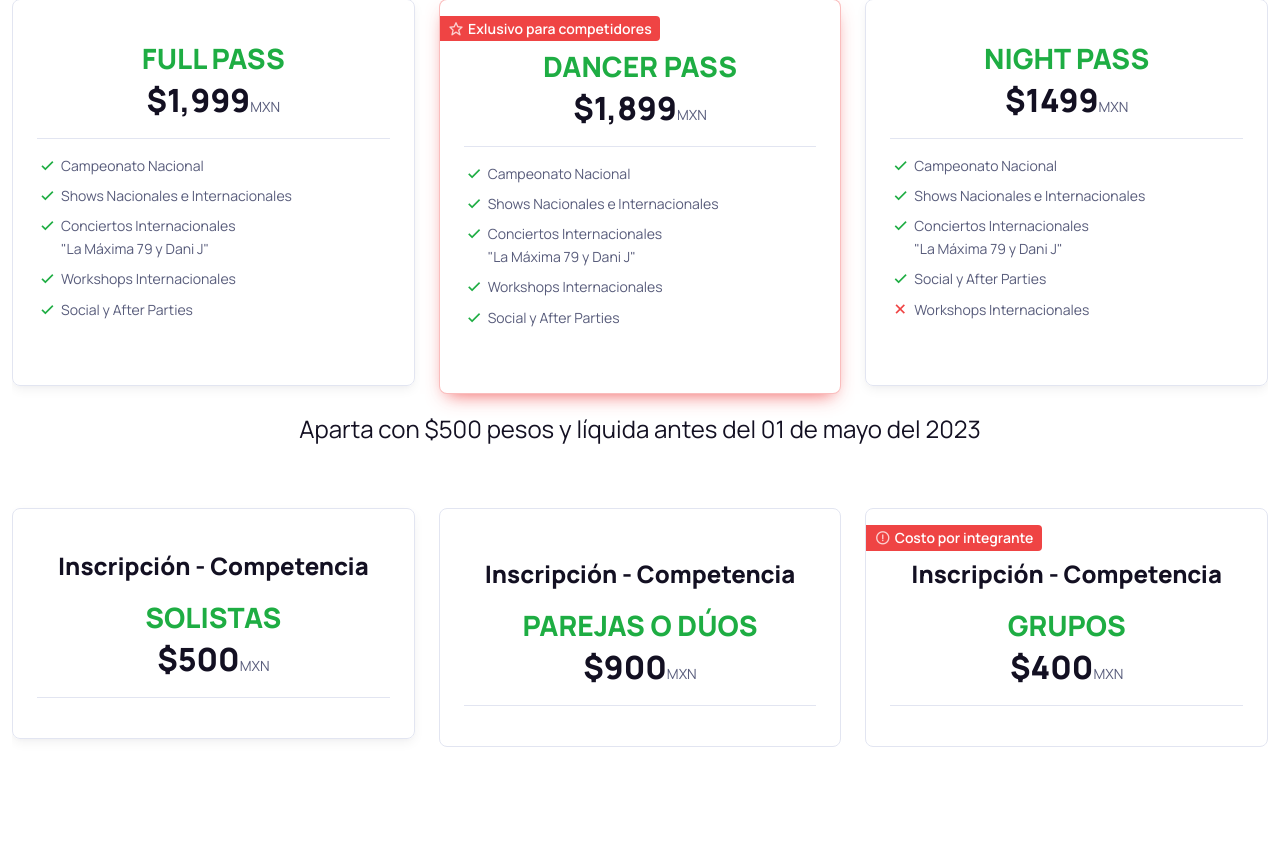
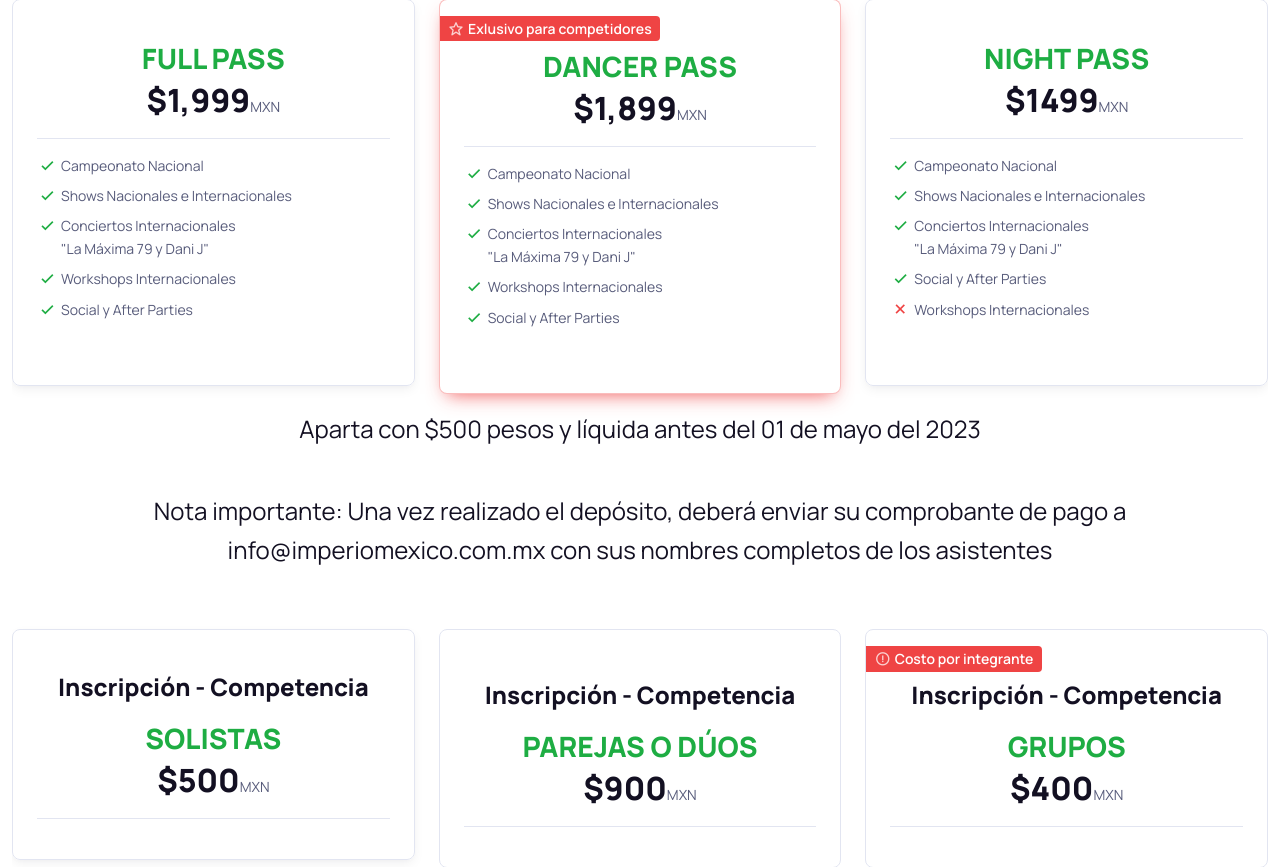
Before and after one commit to bryanmarrow/impmx, a PHP site: page / in a window 1280 px wide. Shown: the part 2097-2964 px from the top of the page. Run offline with PHP 8.4, Linux system fonts and the light colour scheme.

Commit message:
Se agrego nota para enviar ficha de deposito

```diff
--- a/pages/index.inc.php
+++ b/pages/index.inc.php
@@ -225,6 +225,7 @@
           </div>
         </div>
         <p class="lead text-center pb-3 pb-md-4 text-dark">Aparta con $500 pesos y líquida antes del 01 de mayo del 2023</p>
+        <p class="lead text-center pb-3 pb-md-4 text-dark">Nota importante: Una vez realizado el depósito, deberá enviar su comprobante de pago a info@imperiomexico.com.mx con sus nombres completos de los asistentes</p>
         <div id="inscripciones" class="price-switch-wrapper mb-n2">
           <div class="table-responsive-xxl pt-md-3">
             <div class="row flex-nowrap pb-4">
```
